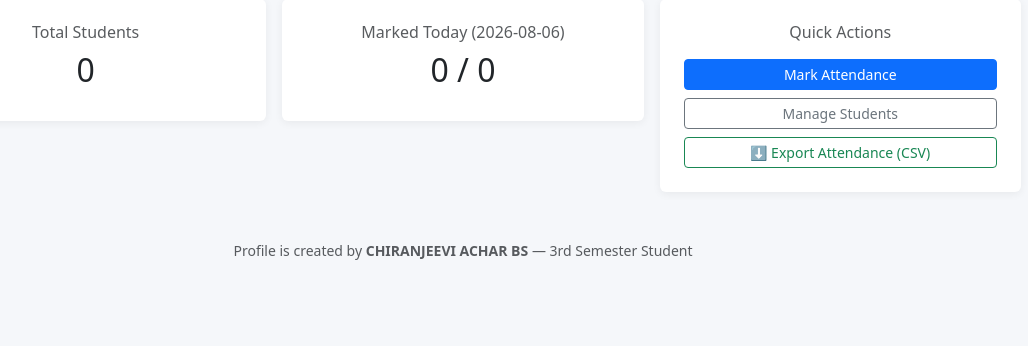
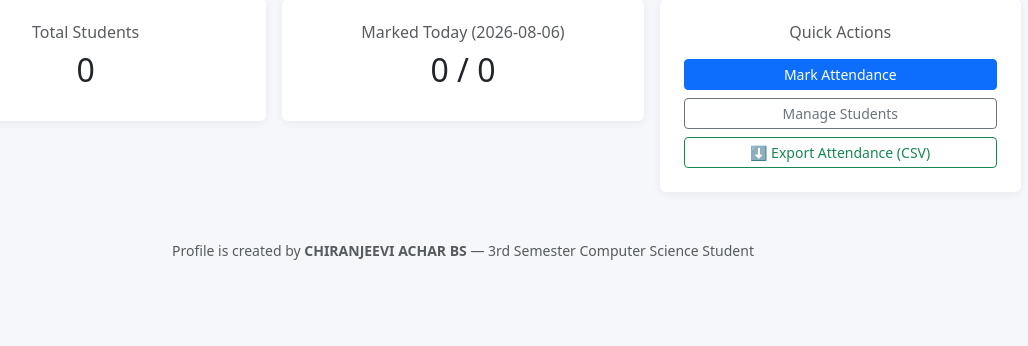
Before and after one commit to chiranjeeviachar8-gif/attendance-app, a Flask app: page /dashboard in a window 1280 px wide. Shown: the part 207-553 px from the top of the page, without its empty margins (177-1205 px from the left). Run offline with Flask 3, Linux system fonts and the light colour scheme; the visitor is signed in with stand-in values (Sample User, id 1); data that the repository does not hold is empty; some libraries are stand-ins or nearby versions.

Commit message:
Add files via upload

```diff
--- a/templates/dashboard.html
+++ b/templates/dashboard.html
@@ -27,6 +27,6 @@
 </div>
 
 <p class="text-center text-muted small mt-5 mb-0">
-    Profile is created by <strong>CHIRANJEEVI ACHAR BS</strong> &mdash; 3rd Semester Student
+    Profile is created by <strong>CHIRANJEEVI ACHAR BS</strong> &mdash; 3rd Semester Computer Science Student
 </p>
 {% endblock %}
```
